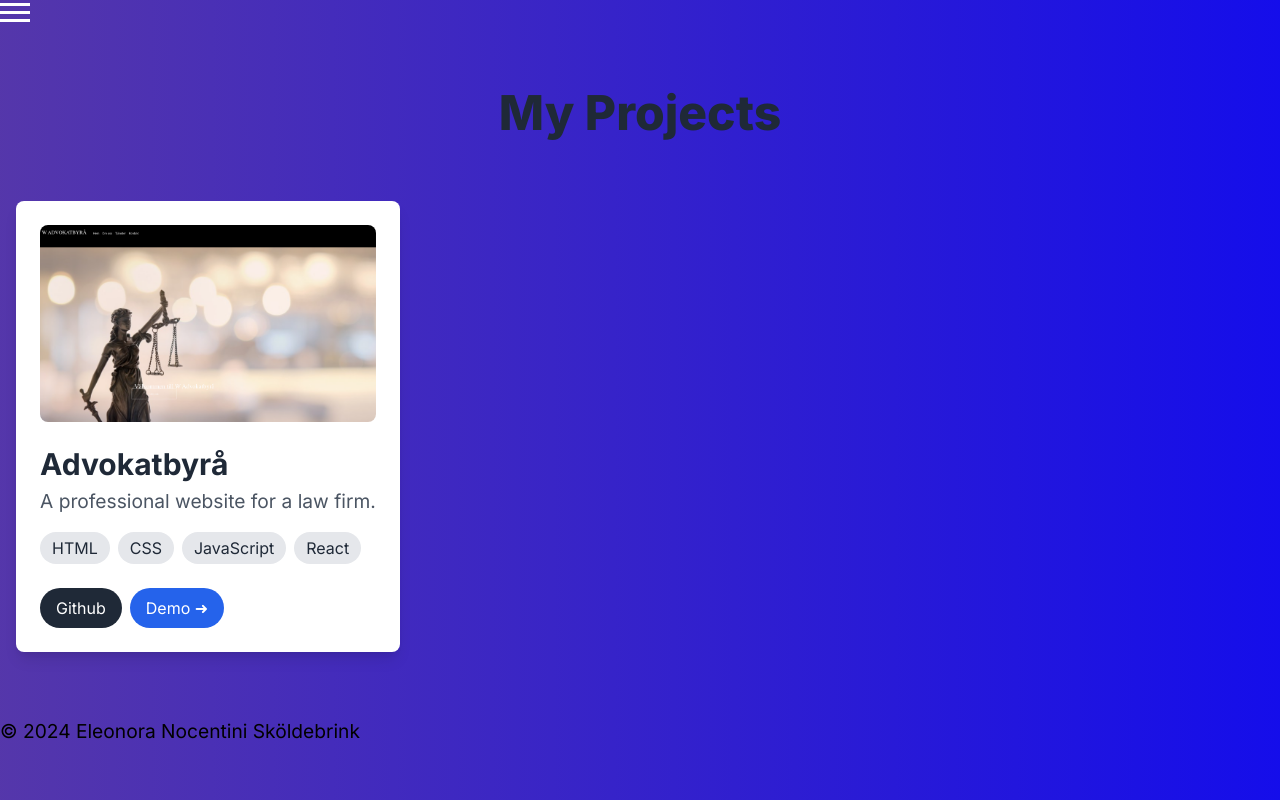
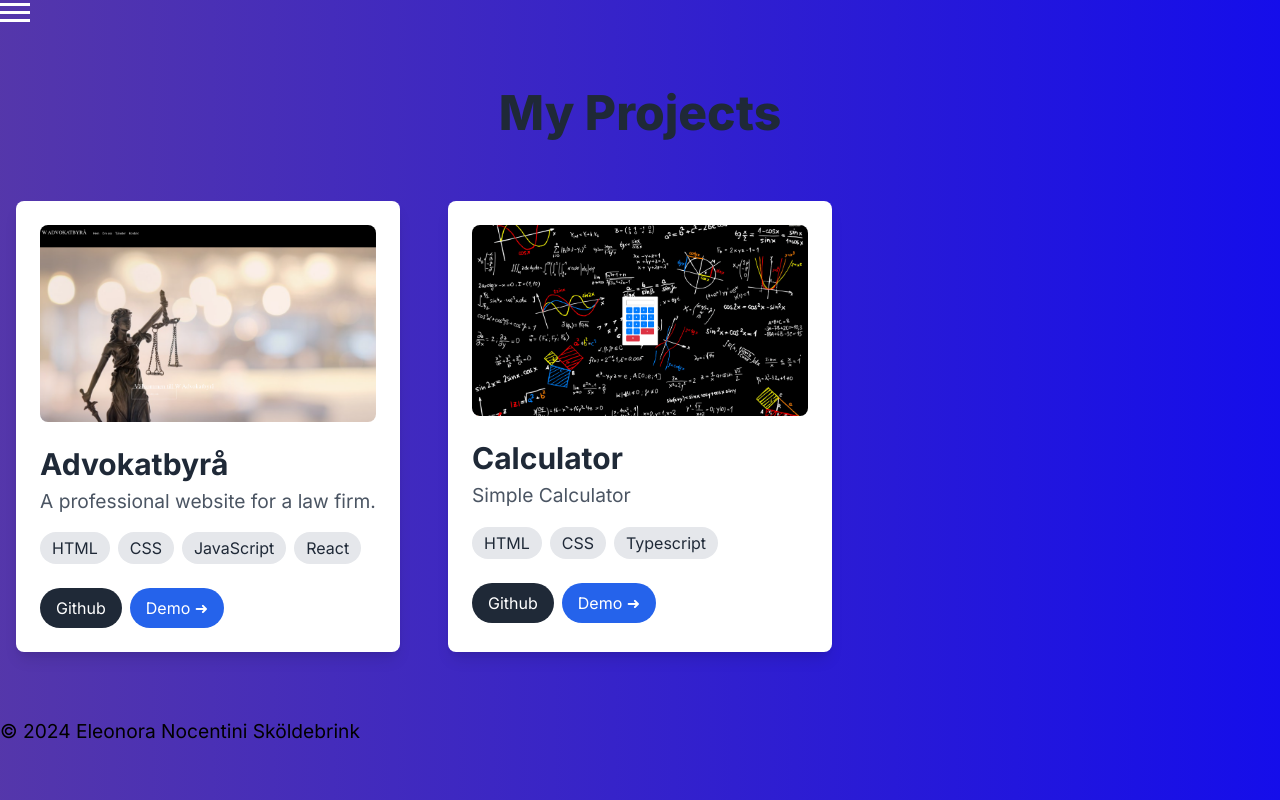
Before and after one commit to Elli2022/my-portfolio, a Next.js app: page /projects in a window 1280 px wide. Built offline with nearby package versions, Linux system fonts and the light colour scheme.

Commit message:
fixed an other project on project page

```diff
--- a/src/app/projects/page.tsx
+++ b/src/app/projects/page.tsx
@@ -13,7 +13,14 @@ const projects = [
     github_url: "https://github.com/username/advokatbyra",
     demo_url: "https://advokatbyra.netlify.app/"
   },
-  // Lägg till fler projekt här
+  {
+    img: "/images/calculator.png",
+    title: "Calculator",
+    description: "Simple Calculator",
+    tech_stack: ["HTML", "CSS", "Typescript"],
+    github_url: "https://github.com/Elli2022/Elli2022-FE22-js2-mp4-eleonora-nocentini",
+    demo_url: "https://easytypescriptcalculus.netlify.app/"
+  },
 ];
 
 const ProjectsPage = () => {
```
Also changed, not shown: public/images/calculator.png (added).
